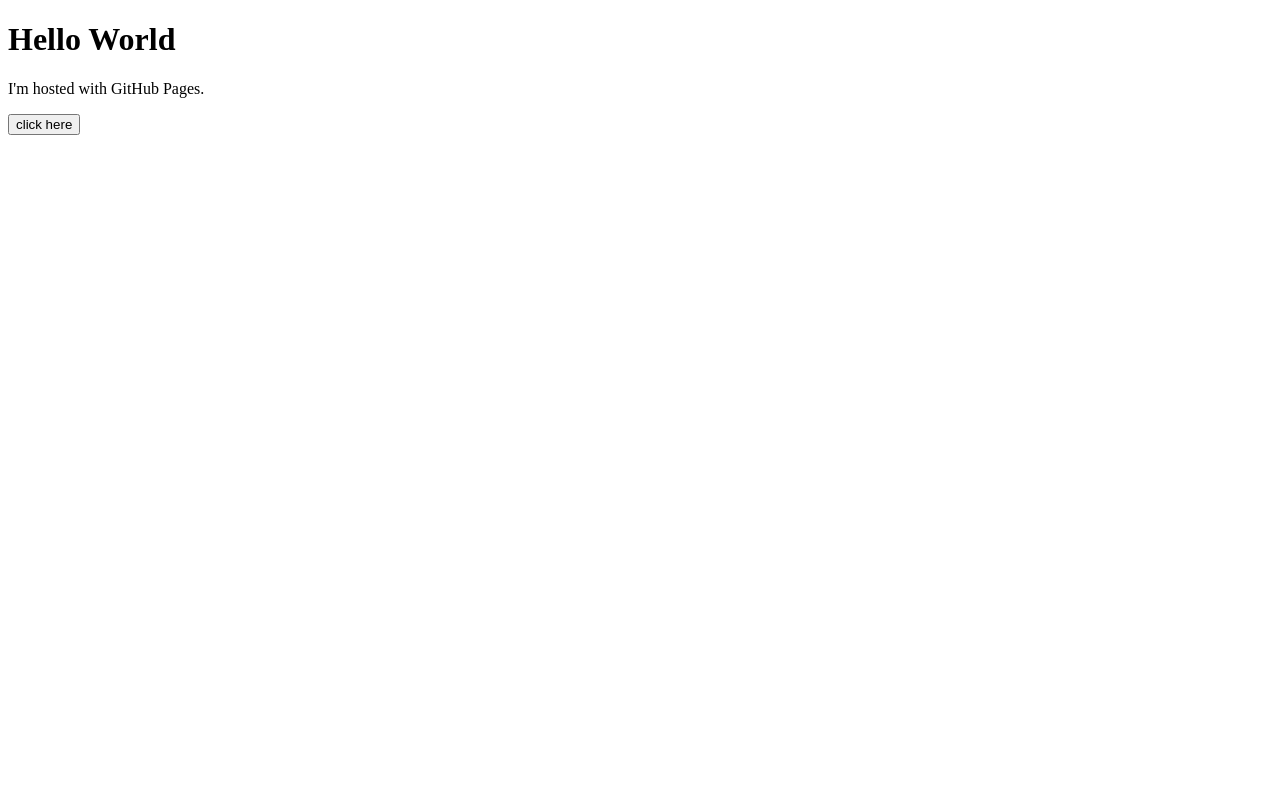
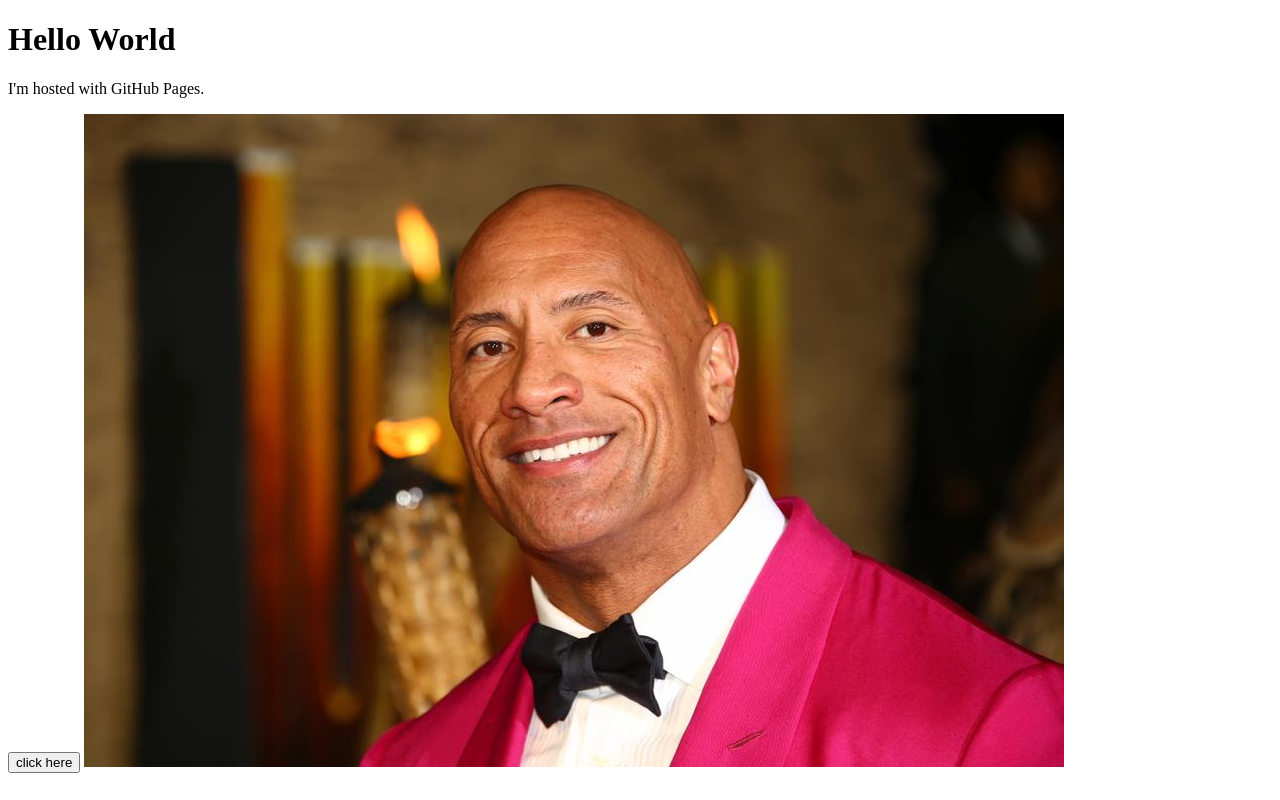
Before and after one commit to Kvan2n/Kvan2n.github.io, a plain HTML site: page index.html in a window 1280 px wide. Drawn offline with Linux system fonts and the light colour scheme.

Commit message:
add the rock

```diff
--- a/index.html
+++ b/index.html
@@ -4,6 +4,7 @@
 <h1>Hello World</h1>
 <p>I'm hosted with GitHub Pages.</p>
 <button onclick="dothis()">click here</button>
+<img src="resize.jpg"></img>
 <script src="test.js"></script>
 </body>
 </html>
```
Also changed, not shown: resize.jpg (added).
